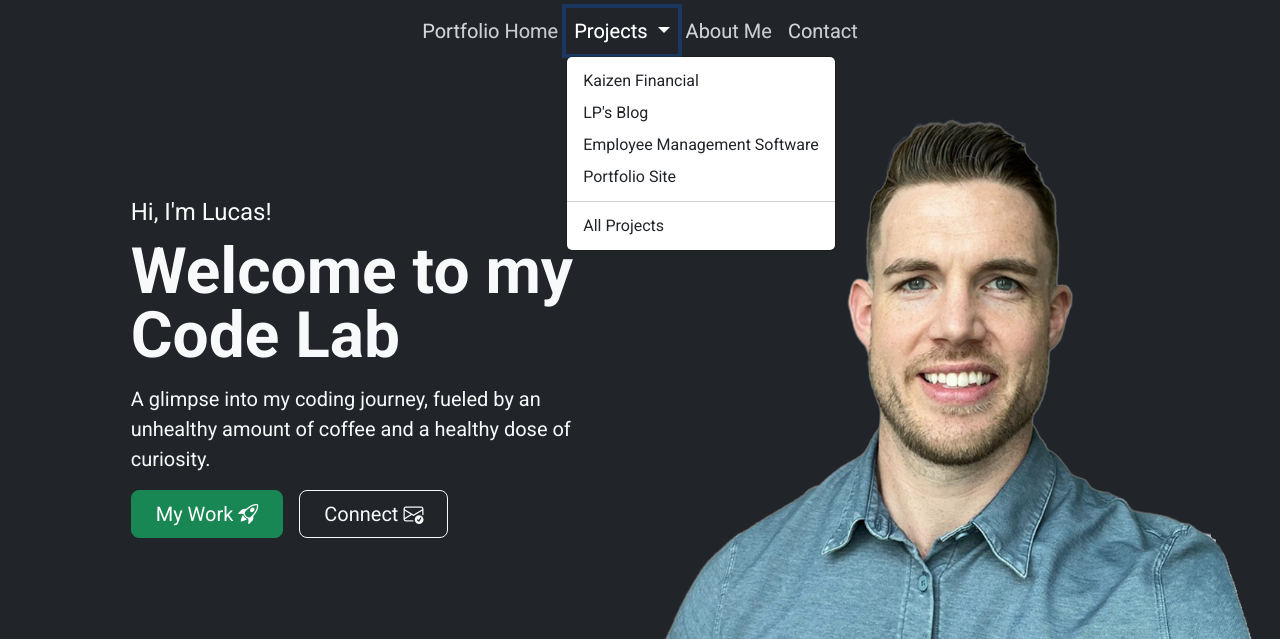
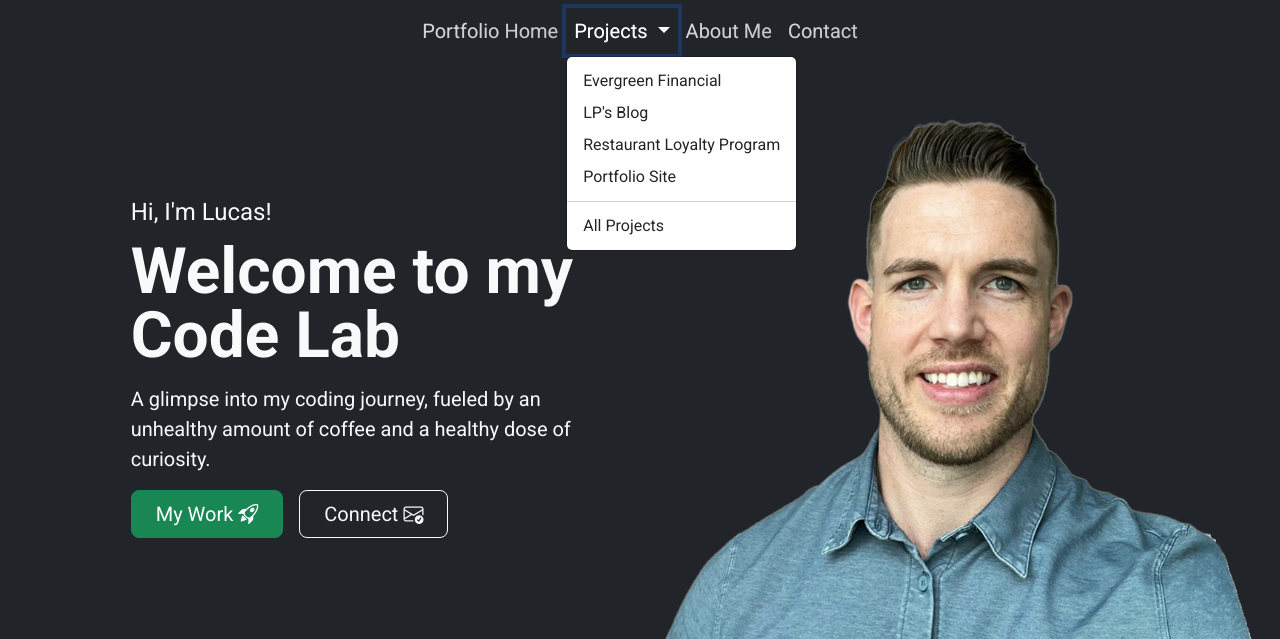
Before and after one commit to PyLou317/Django_portfolio_site, a Django app: page / in a window 1280 px wide, after a click on "Projects". Shown: the top 639 px of the page. Run offline with Django 5.2, Linux system fonts and the light colour scheme; data comes from the database, SQL or seed files in the repository.

Commit message:
update finance tracker link

```diff
--- a/portfolio/templates/portfolio/components/navbar_2.html
+++ b/portfolio/templates/portfolio/components/navbar_2.html
@@ -20,9 +20,9 @@
                 Projects
                 </a>
                 <div class="dropdown-menu" aria-labelledby="navbarDropdown">
-                    <a class="dropdown-item" href="{% url 'finance_tracker:home' %}">Kaizen Financial</a>
+                    <a class="dropdown-item" href="{% url 'finance_tracker:home' %}">Evergreen Financial</a>
                     <a class="dropdown-item" href="#">LP's Blog</a>
-                    <a class="dropdown-item" href="#">Employee Management Software</a>
+                    <a class="dropdown-item" href="#">Restaurant Loyalty Program</a>
                     <a class="dropdown-item" href="#">Portfolio Site</a>
                     <hr class="dropdown-divider" />
                     <a
```
